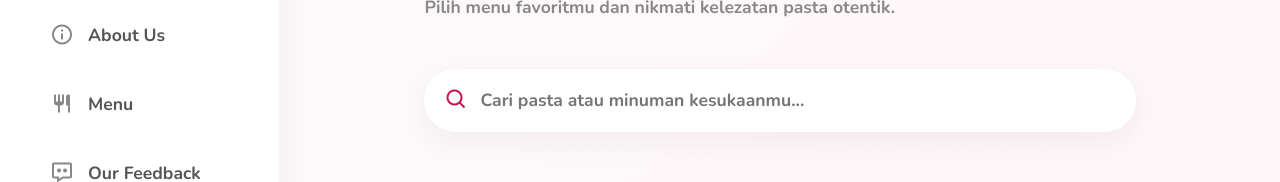
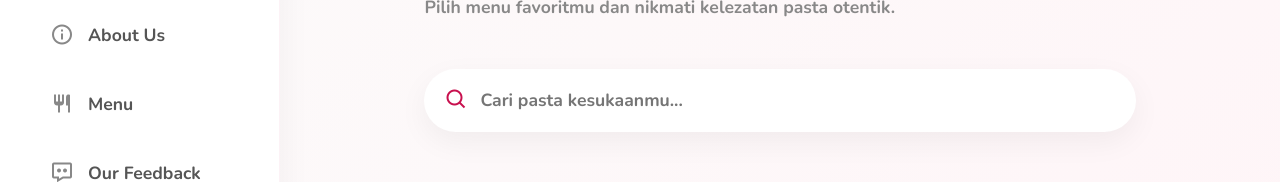
Before and after one commit to tobslayerr/pastanova-web, a plain HTML site: page menu/index.html in a window 1280 px wide. Shown: the part 231-413 px from the top of the page. Drawn offline with nearby package versions, Linux system fonts and the light colour scheme; no server answers.

Commit message:
Update index.html

```diff
--- a/menu/index.html
+++ b/menu/index.html
@@ -28,7 +28,7 @@
                     <div class="menu-controls reveal from-bottom delay-2">
                         <div class="search-wrapper">
                             <i class='bx bx-search'></i>
-                            <input type="text" id="searchInput" placeholder="Cari pasta atau minuman kesukaanmu...">
+                            <input type="text" id="searchInput" placeholder="Cari pasta kesukaanmu...">
                         </div>
                         <div class="filter-box" id="filterBox"></div>
                     </div>
```
